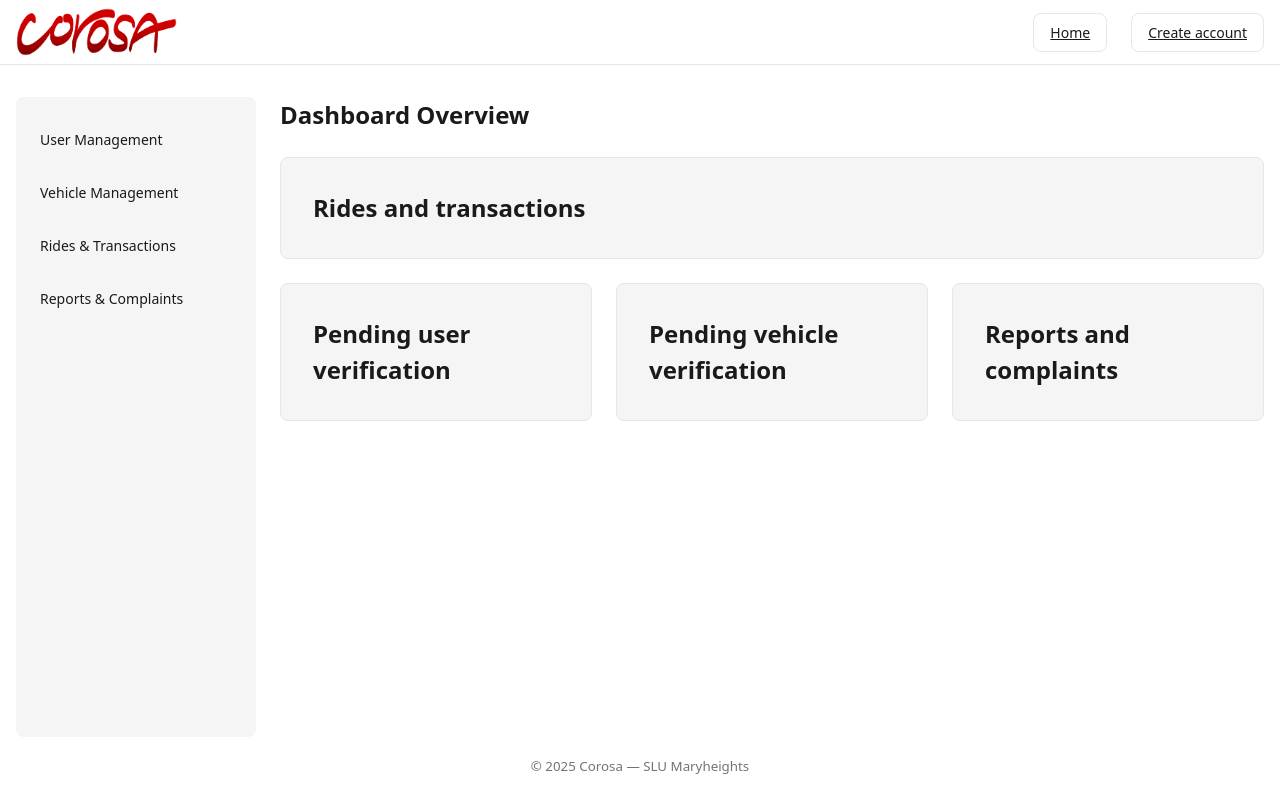
After one commit to Standardiez/Corosa, a PHP site: page /public/pages/admin-dashboard.html in a window 1280 px wide. The commit adds this page. Run offline with PHP 8.4, Linux system fonts and the light colour scheme; some libraries are stand-ins or nearby versions.

Commit message:
created admin dashboard

```diff
--- /dev/null
+++ b/public/pages/admin-dashboard.html
@@ -0,0 +1,84 @@
+<!doctype html>
+<html lang="en">
+<head>
+    <meta charset="utf-8" />
+    <meta name="viewport" content="width=device-width, initial-scale=1" />
+    <title>Admin Dashboard — Corosa</title>
+
+    <link rel="stylesheet" href="../styles/styles.css">
+    <link href="https://cdn.boxicons.com/3.0.3/fonts/basic/boxicons.min.css" rel="stylesheet">
+</head>
+
+<body>
+
+    <!-- HEADER -->
+    <header class="header">
+        <div class="container header-content">
+            <img src="../assets/corosa-logo.png" alt="Corosa Logo" class="logo">
+
+            <nav class="nav header-nav">
+                <a class="btn btn-outline" href="index.html">Home</a>
+                <a class="btn btn-outline" id="signup-link" href="signup.html">Create account</a>
+
+                <button class="btn btn-outline user-menu-btn" id="user-menu-btn" style="display:none;" aria-label="User menu">
+                    <i class='bx bx-user' style='color:#806600'></i>
+                    <span id="user-initials" style="margin-left:0.5rem;"></span>
+                </button>
+            </nav>
+        </div>
+    </header>
+
+    <main class="container">
+
+        <div class="admin-wrapper">
+
+            <!-- Sidebar -->
+            <aside class="sidebar">
+                <a href="#">User Management</a>
+                <a href="#">Vehicle Management</a>
+                <a href="#">Rides & Transactions</a>
+                <a href="#">Reports & Complaints</a>
+            </aside>
+
+            <!-- Dashboard -->
+            <section class="dashboard-section">
+                <h1>Dashboard Overview</h1>
+
+                <div class="dashboard-grid">
+
+                    <div class="dashboard-card wide">
+                        <h2>Rides and transactions</h2>
+                    </div>
+
+                    <div class="dashboard-card">
+                        <h2>Pending user verification</h2>
+                    </div>
+
+                    <div class="dashboard-card">
+                        <h2>Pending vehicle verification</h2>
+                    </div>
+
+                    <div class="dashboard-card">
+                        <h2>Reports and complaints</h2>
+                    </div>
+
+                </div>
+            </section>
+
+        </div>
+
+    </main>
+
+    <footer class="container" style="padding:var(--spacing-md) 0; text-align:center; color:var(--color-muted-foreground);">
+        <small>&copy; <span id="year"></span> Corosa — SLU Maryheights</small>
+    </footer>
+
+    <script>
+        document.getElementById("year").textContent = new Date().getFullYear();
+    </script>
+
+    <script src="../js/header-auth.js"></script>
+    <script src="../js/admin-dashboard.js"></script>
+
+</body>
+</html>
--- a/public/styles/styles.css
+++ b/public/styles/styles.css
@@ -508,3 +508,65 @@ img.logo {
 
 .recent-location-item h4 { margin:0; font-size: var(--font-size-base); }
 .recent-location-item p { margin:0; font-size: var(--font-size-sm); color:var(--color-muted-foreground); }
+
+/* Admin Dashboard Styles */
+
+.admin-wrapper {
+    display: flex;
+    gap: var(--spacing-lg);
+    margin-top: var(--spacing-xl);
+}
+
+/* Sidebar */
+.sidebar {
+    width: 240px;
+    background: var(--color-secondary);
+    padding: var(--spacing-lg);
+    border-radius: var(--radius-md);
+    height: calc(100vh - 160px);
+    position: sticky;
+    top: var(--spacing-lg);
+    display: flex;
+    flex-direction: column;
+    gap: var(--spacing-md);
+}
+
+.sidebar a {
+    text-decoration: none;
+    color: var(--color-foreground);
+    font-size: var(--font-size-sm);
+    padding: var(--spacing-sm) 0;
+    transition: all 0.2s ease;
+}
+
+.sidebar a:hover {
+    color: var(--color-accent);
+}
+
+/* Dashboard Section */
+.dashboard-section {
+    flex: 1;
+}
+
+.dashboard-grid {
+    display: grid;
+    gap: var(--spacing-lg);
+    grid-template-columns: repeat(auto-fit, minmax(280px, 1fr));
+    margin-top: var(--spacing-lg);
+}
+
+/* Cards */
+.dashboard-card {
+    background: var(--color-secondary);
+    border: 1px solid var(--color-border);
+    padding: var(--spacing-xl);
+    border-radius: var(--radius-md);
+}
+
+.dashboard-card h2 {
+    margin: 0;
+}
+
+.dashboard-card.wide {
+    grid-column: 1 / -1;
+}
```
Also changed, not shown: public/pages/user-management.html (added).
